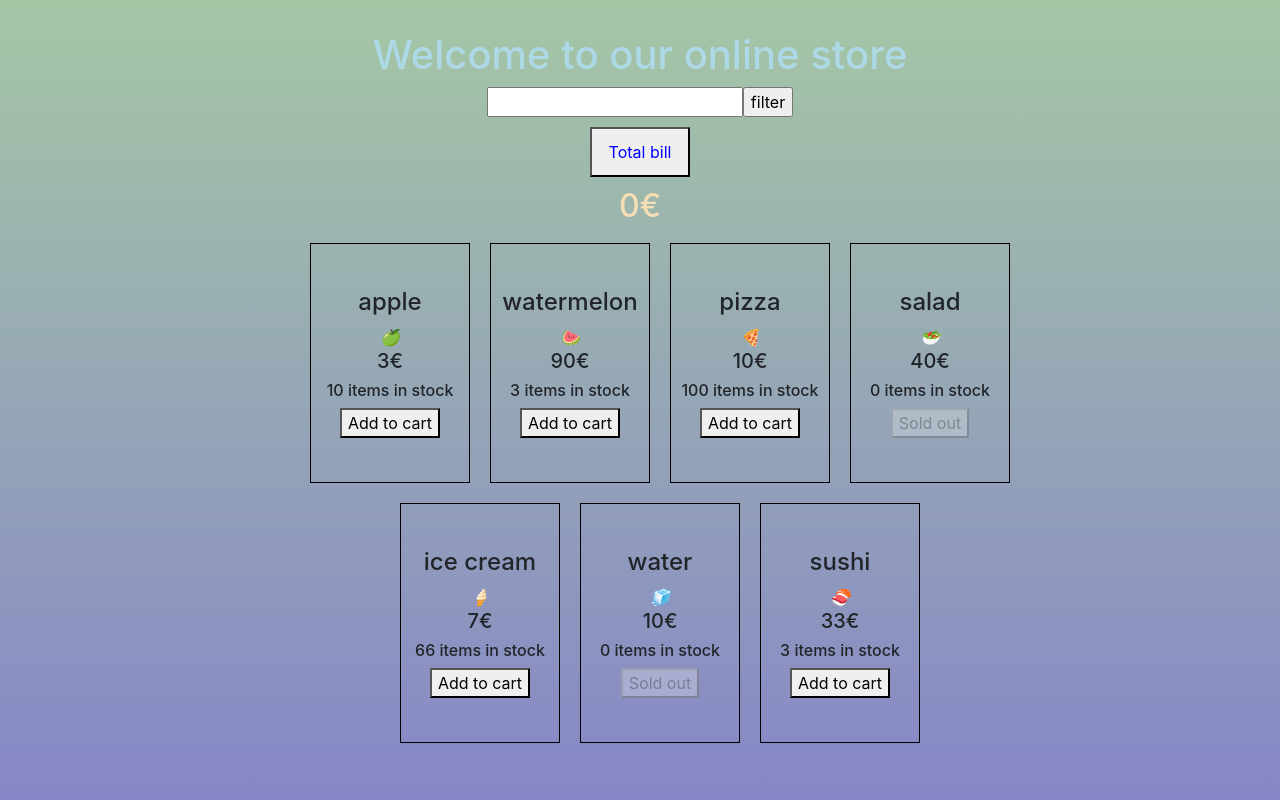
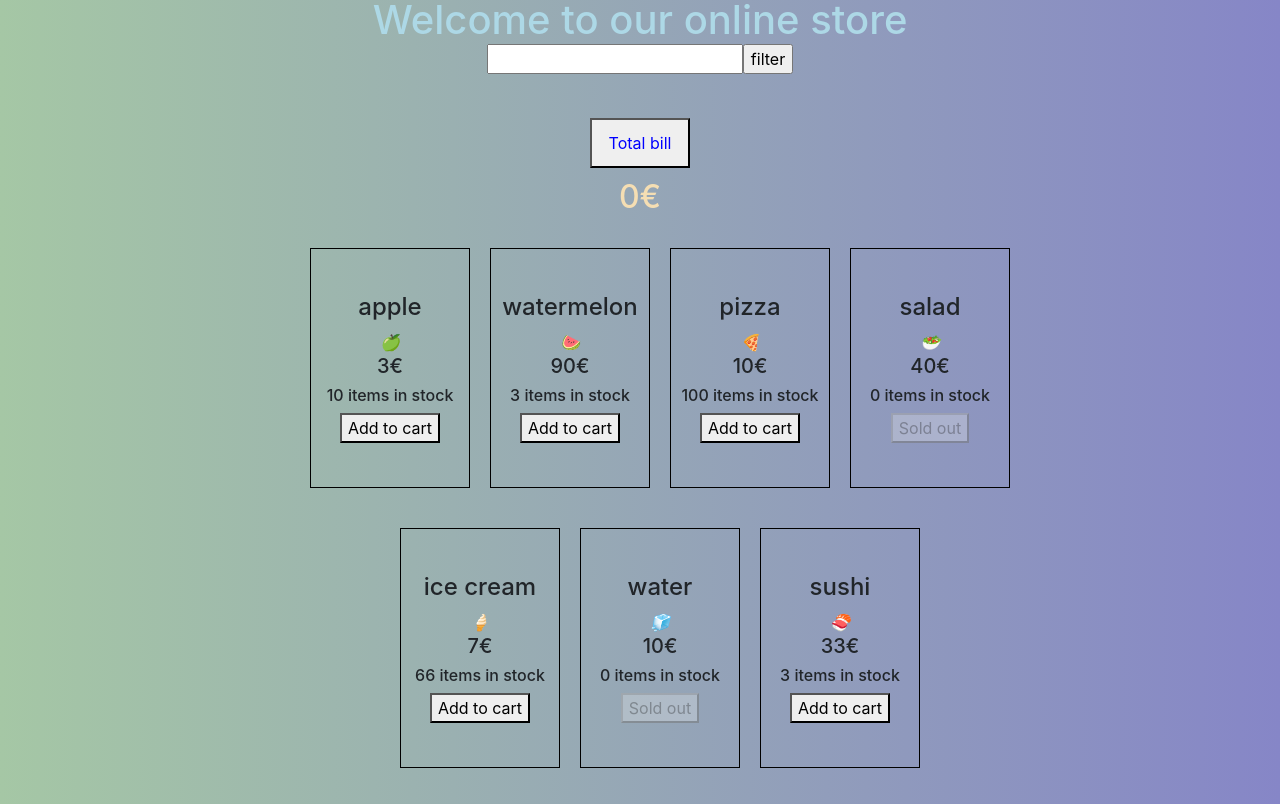
Before and after one commit to hamzadarej/online-shop, a React (Create React App) app: page / in a window 1280 px wide. Built offline with nearby package versions, Linux system fonts and the light colour scheme.

Commit message:
useContext

```diff
--- a/src/App.js
+++ b/src/App.js
@@ -34,7 +34,7 @@ function App() {
     <StoreContext.Provider value={Store}>
       <h1>Welcome to our online store</h1>
 
-      <form onSubmit={handleSubmit}>
+      <form className="filter-form" onSubmit={handleSubmit}>
         <input type="text" onChange={changeHandle} value={userInput} />
         <input type="submit" value="filter" />
       </form>
--- a/src/components/ProductList.js
+++ b/src/components/ProductList.js
@@ -3,25 +3,18 @@ import ProductItem from "./ProductItem";
 import { StoreContext } from "../context";
 
 const ProductList = ({userInput,filteredData}) => {
-  //const [cart, setCart] = useState([]);
+
   const store = useContext(StoreContext);
   const [totalBill, setTotalBill] = useState(0);
-  console.log(filteredData);
-  /*const addToCart = (item) => {
-    setCart((prevStat) => [...prevStat, item]);
-    console.log(cart);
-  };
-  const bill = () =>
-    setTotalBill(cart.reduce((acc, cur) => acc + cur.price, 0 ));
-    */
-   let check =userInput ? filteredData:store.data;
+
+ let check =userInput ? filteredData:store.data;
   const items = check.map((item, i) => (
     <ProductItem key={i} info={item} addToCart={store.addToCart} />
   ));
 
   return (
     <React.Fragment>
-      <div>
+      <div className="header">
         <button className="totalB" onClick={() => setTotalBill(store.bill())}>
           Total bill
         </button>{" "}
--- a/src/sass/main.scss
+++ b/src/sass/main.scss
@@ -8,9 +8,15 @@ body {
   flex-direction: column;
   text-align: center;
 
-    background: linear-gradient(to bottom ,rgb(165, 199, 165) ,rgb(134, 134, 199));
+  background: linear-gradient(to right, rgb(165, 199, 165), rgb(134, 134, 199));
+  .header {
+    height: 15vh;
+  }
+  .filter-form {
+    height: 8vh;
+  }
   ul {
-
+    height: 70vh;
     display: flex;
     justify-content: center;
     width: 60vw;
@@ -42,8 +48,8 @@ body {
 }
 h2 {
   color: wheat;
-
 }
 h1 {
   color: lightblue;
+  height: 5vh;
 }
```
Lines whose indentation alone changed are shown as unchanged.
